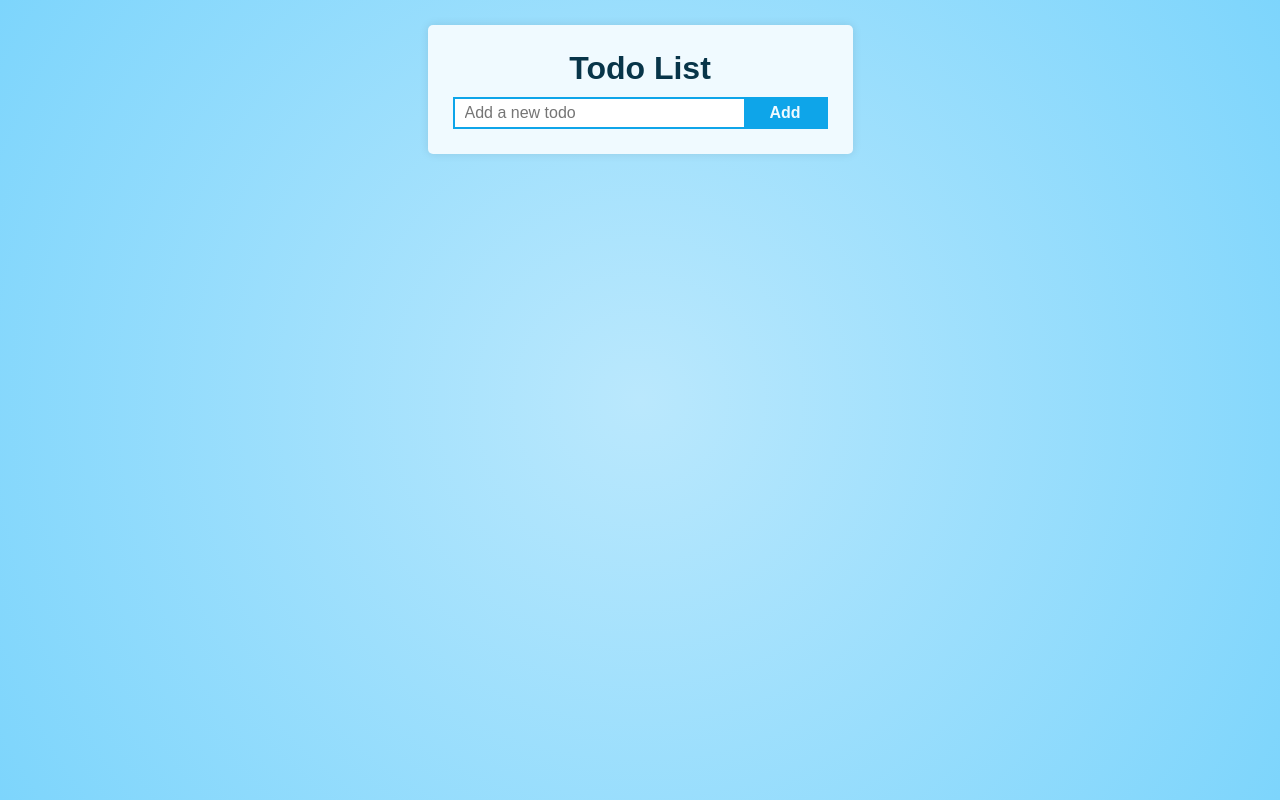
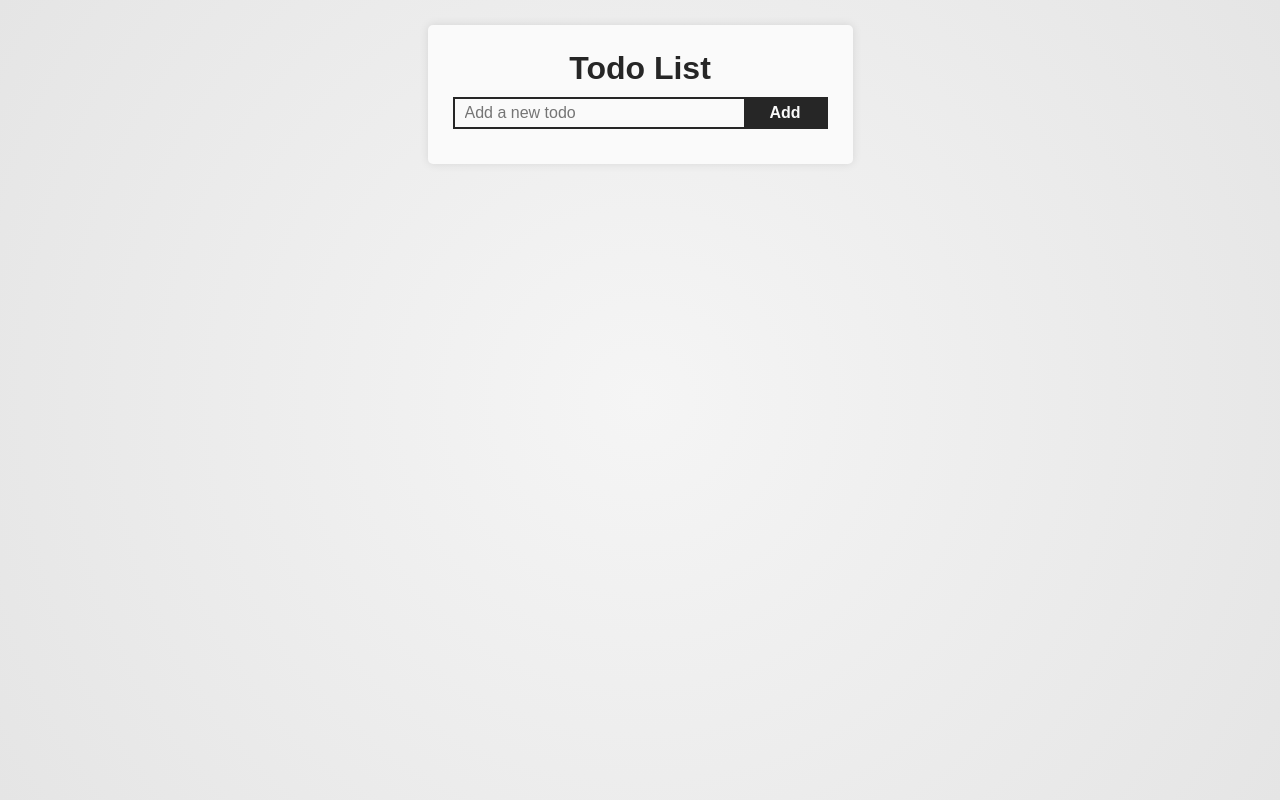
Before and after one commit to lui5gl/todo-list, a Vue app: page / in a window 1280 px wide. Built offline with nearby package versions, Linux system fonts and the light colour scheme.

Commit message:
Refactor styles in App.vue and TodoItem.vue for improved aesthetics and user experience

```diff
--- a/src/App.vue
+++ b/src/App.vue
@@ -70,11 +70,11 @@ const handleUpdateText = (id: string, text: string) => {
 main {
   padding: 25px;
   min-height: 100dvh;
-  background: rgb(186, 232, 253);
+  background: rgb(245, 245, 245);
   background: radial-gradient(
     circle,
-    rgba(186, 232, 253, 1) 0%,
-    rgba(125, 213, 252, 1) 100%
+    rgba(245, 245, 245, 1) 0%,
+    rgba(229, 229, 229, 1) 100%
   );
 }
 
@@ -84,20 +84,21 @@ section {
   padding: 25px;
   max-width: 425px;
   border-radius: 5px;
-  background-color: #f0faff;
+  background-color: #fafafa;
   box-shadow: 0 0 10px rgba(0, 0, 0, 0.1);
 }
 
 h1 {
   font-size: 2rem;
-  color: #083549;
+  color: #262626;
   text-align: center;
   margin-bottom: 10px;
 }
 
 form {
   display: flex;
-  border: 2px solid #0ea5e9;
+  border: 2px solid #262626;
+  margin-bottom: 10px;
 }
 
 input[type="text"] {
@@ -105,15 +106,16 @@ input[type="text"] {
   border: none;
   padding: 0 10px;
   outline: none;
+  background-color: transparent;
 }
 
 button {
   border: none;
+  cursor: pointer;
+  color: #fafafa;
   font-weight: 700;
-  color: #f0faff;
   padding: 5px 25px;
-  background-color: #0ea5e9;
-  cursor: pointer;
+  background-color: #262626;
 }
 
 ul {
--- a/src/components/TodoItem.vue
+++ b/src/components/TodoItem.vue
@@ -46,32 +46,44 @@ li {
   gap: 5px;
   display: flex;
   padding: 10px 10px;
+  border-bottom: 1px solid #737373;
+}
+
+li:last-child {
+  border-bottom: none;
 }
 
 li:hover {
-  background-color: #e0f5fe;
+  background-color: #e5e5e5;
 }
 
 input[type="text"] {
   width: 100%;
-
   border: none;
   outline: none;
   background-color: transparent;
 }
 
+input[type="checkbox"] {
+  accent-color: #262626;
+}
+
+.completed {
+  text-decoration: line-through;
+}
+
 button {
   border: none;
+  padding: 5px;
+  display: flex;
   cursor: pointer;
+  align-items: center;
+  justify-items: center;
   background-color: transparent;
-  padding: 5px;
-  border-radius: 5px;
-  display: flex;
-  justify-items: center;
-  align-items: center;
+  transition: all 75ms;
 }
 
 button:hover {
-  background-color: #bae8fd;
+  background-color: #d4d4d4;
 }
 </style>
```
